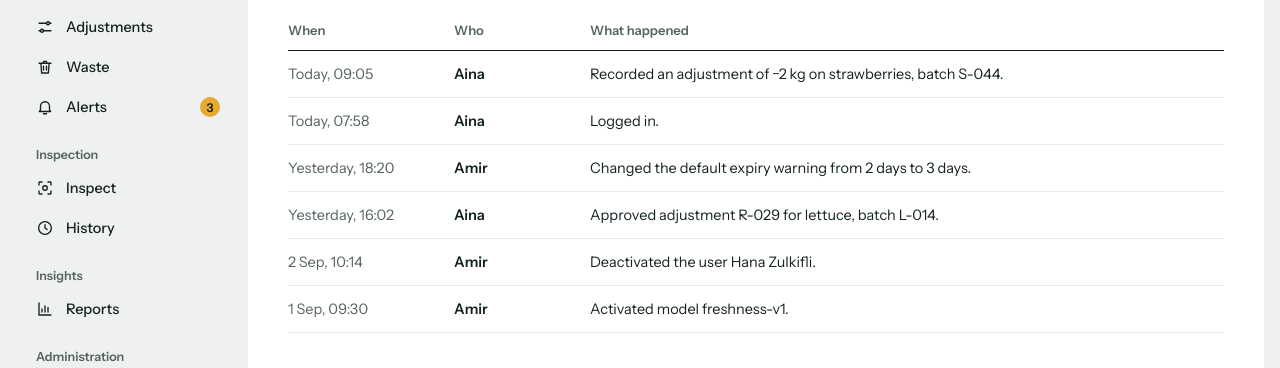
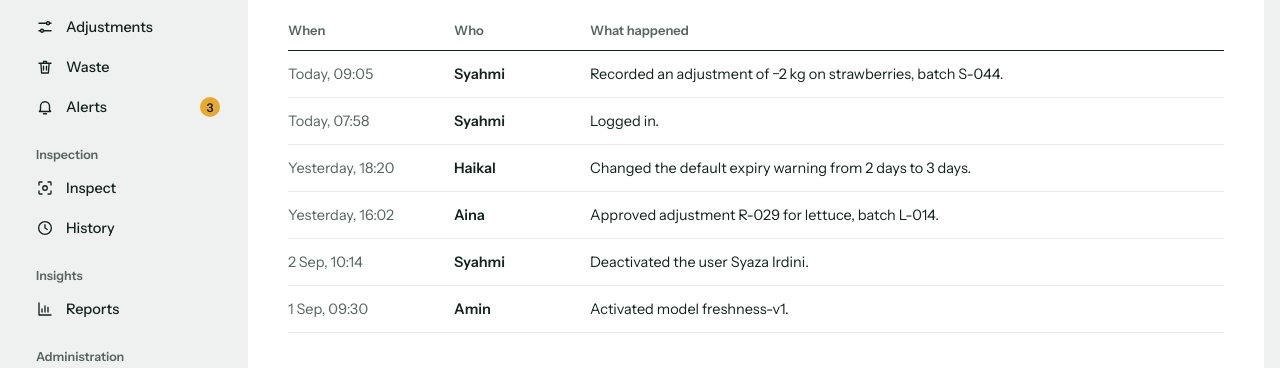
Before and after one commit to syhmiiskndr/smartstock-intelligence, a React (Vite) app: page /settings in a window 1280 px wide. Both pictures are taken after a click on the button "Audit log". Shown: the part 230-598 px from the top of the page. Built offline with nearby package versions, Linux system fonts and the light colour scheme.

Commit message:
fix: add staff name

```diff
--- a/src/pages/Settings.jsx
+++ b/src/pages/Settings.jsx
@@ -524,7 +524,7 @@ export default class Settings extends DCLogic {
                         }}
                       >
                         <span style={{ color: '#55645E' }}>Today, 09:05</span>
-                        <span style={{ fontWeight: '600' }}>Aina</span>
+                        <span style={{ fontWeight: '600' }}>Syahmi</span>
                         <span>Recorded an adjustment of −2 kg on strawberries, batch S-044.</span>
                       </div>
                       <div
@@ -537,7 +537,7 @@ export default class Settings extends DCLogic {
                         }}
                       >
                         <span style={{ color: '#55645E' }}>Today, 07:58</span>
-                        <span style={{ fontWeight: '600' }}>Aina</span>
+                        <span style={{ fontWeight: '600' }}>Syahmi</span>
                         <span>Logged in.</span>
                       </div>
                       <div
@@ -550,7 +550,7 @@ export default class Settings extends DCLogic {
                         }}
                       >
                         <span style={{ color: '#55645E' }}>Yesterday, 18:20</span>
-                        <span style={{ fontWeight: '600' }}>Amir</span>
+                        <span style={{ fontWeight: '600' }}>Haikal</span>
                         <span>Changed the default expiry warning from 2 days to 3 days.</span>
                       </div>
                       <div
@@ -576,8 +576,8 @@ export default class Settings extends DCLogic {
                         }}
                       >
                         <span style={{ color: '#55645E' }}>2 Sep, 10:14</span>
-                        <span style={{ fontWeight: '600' }}>Amir</span>
-                        <span>Deactivated the user Hana Zulkifli.</span>
+                        <span style={{ fontWeight: '600' }}>Syahmi</span>
+                        <span>Deactivated the user Syaza Irdini.</span>
                       </div>
                       <div
                         style={{
@@ -589,7 +589,7 @@ export default class Settings extends DCLogic {
                         }}
                       >
                         <span style={{ color: '#55645E' }}>1 Sep, 09:30</span>
-                        <span style={{ fontWeight: '600' }}>Amir</span>
+                        <span style={{ fontWeight: '600' }}>Amin</span>
                         <span>Activated model freshness-v1.</span>
                       </div>
                     </div>
```
